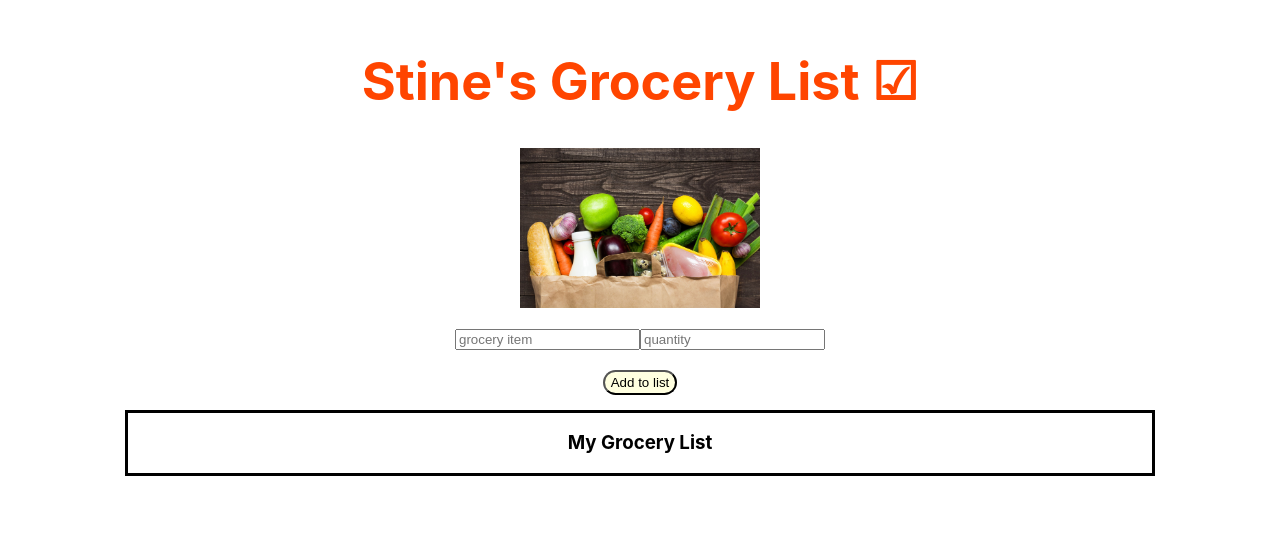
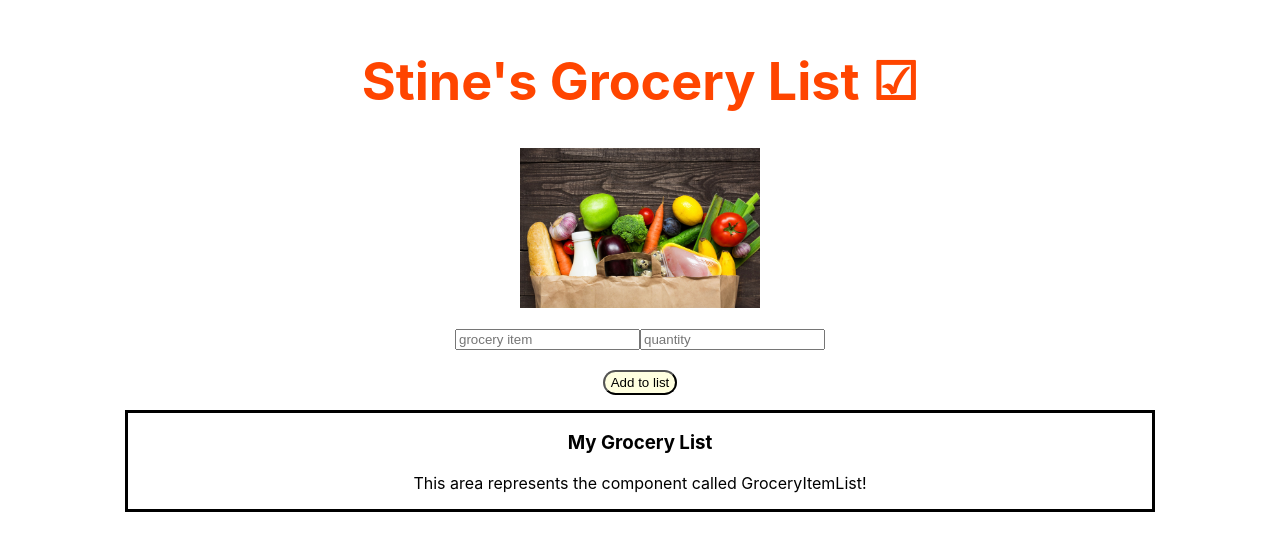
Before and after one commit to CMNathaniel/grocery-list, a React (Create React App) app: page / in a window 1280 px wide. Shown: the top 550 px of the page. Built offline with nearby package versions, Linux system fonts and the light colour scheme.

Commit message:
continuing to play with getting addContact to work

```diff
--- a/src/App.js
+++ b/src/App.js
@@ -8,11 +8,21 @@ import groceryimage from './Groceries.jpeg';
 const App = () => {
   // need to re-name things from Contact to something else but leaving until
   // I can at least get the functionality to work!
-  const [contacts, updateContacts] = useState([]);
+  const [contacts, updateContacts] = useState([
+    {
+      name: "Bananas",
+      quantity: 5,
+    },
+    {
+      name: "Carrots",
+      quantity: 3,
+    }
+  ]);
 
   const addContact = (contact) => {
     // I believe the ....contacts piece will store user input into an array
     updateContacts([...contacts, contact]);
+    alert("The array of grocery items was updated:" + contacts);
   };
 
   return (
--- a/src/GroceryItemForm.js
+++ b/src/GroceryItemForm.js
@@ -2,23 +2,32 @@ import React, { useState } from "react";
 import './App.css';
 
 
-const GroceryItemForm = ({addContact}) => {
+const INITIAL_STATE = {
+    name: "",
+    quantity:"",
+};
 
-    const [foodItem, setFoodItem] = useState([{
-        name: "",
-        quantity: "",
-    }]);
+const GroceryItemForm = ({ addContact }) => {
+
+    const [foodItem, setFoodItem] = useState(INITIAL_STATE);
 
     const handleChange = (event) => {
-        setFoodItem({...foodItem, [event.target.name]: event.target.value });
-      };
+        setFoodItem({
+            ...foodItem,
+            [event.target.id]: event.target.value,
+        });
+    };
 
     const handleSubmit = (event) => {
         event.preventDefault();
-        console.log(foodItem);
+        alert(foodItem.name + " " + foodItem.quantity);
+        // console.log(foodItem);
+
+        //receiving callback handler from the parent component which uses the form data
         addContact(foodItem);
-        console.log(foodItem);
-        setFoodItem({name: "", quantity: ""});
+
+        // console.log(foodItem);d
+        setFoodItem(INITIAL_STATE);
     };
 
     return (
--- a/src/GroceryItemList.js
+++ b/src/GroceryItemList.js
@@ -3,14 +3,19 @@ import './App.css';
 
 const GroceryItemList = ({contacts}) => {
 
+    const renderGroceryItemList = () => {
+        {contacts.map((contact) => (
+        <div className="card" key={contact}>
+            <p className="card-name">{contact}</p>
+        </div>
+        ))}
+    };
+
     return (
         <div class="grocery-list">
             <h3>My Grocery List</h3>
-            {contacts.map((contact) => (
-                <div className="card" key={contact}>
-                    <p className="card-name">{contact}</p>
-                </div>
-            ))}
+            <p>This area represents the component called GroceryItemList!</p>
+            {renderGroceryItemList}
         </div>
     );
 }
```
